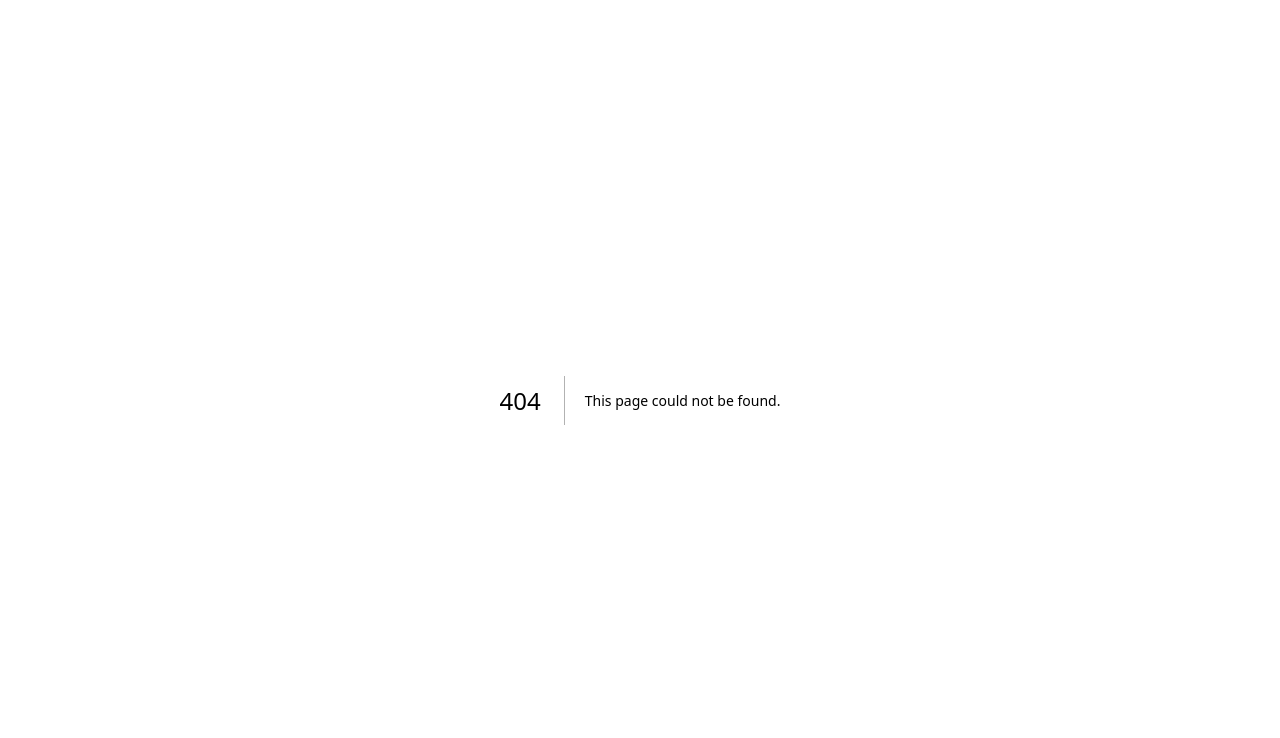
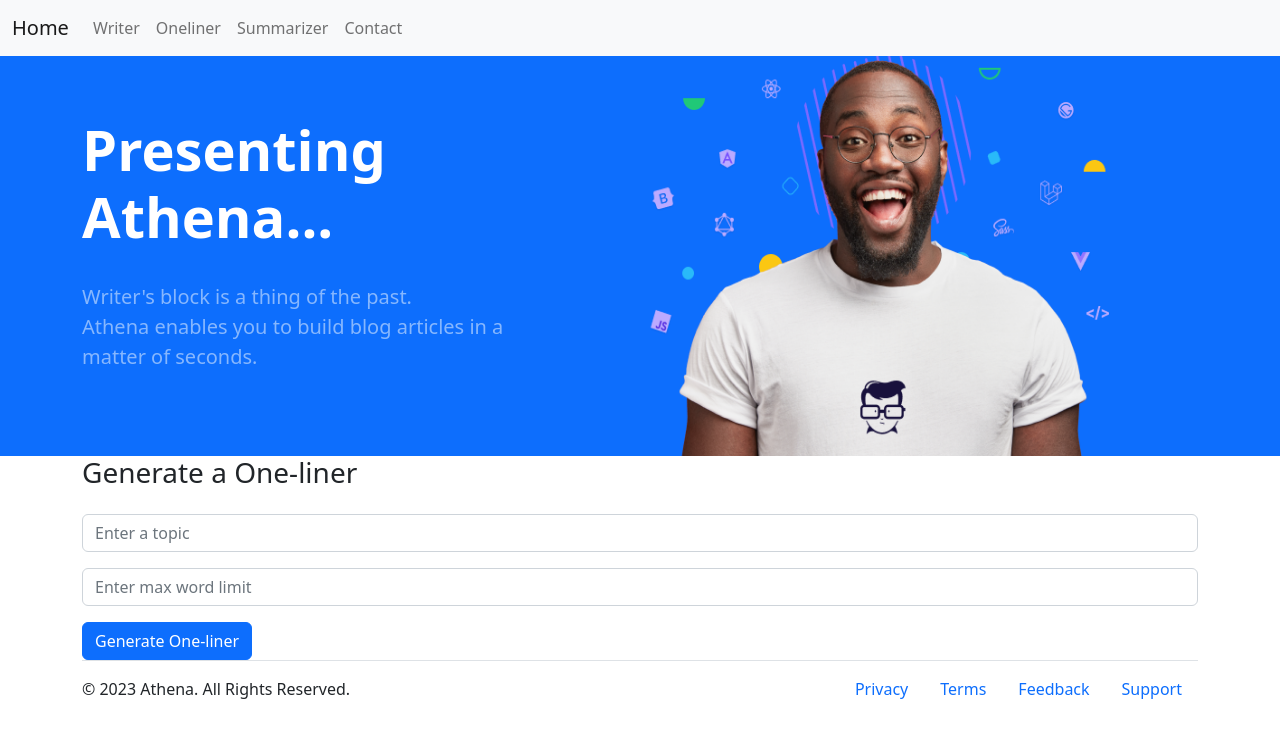
Before and after one commit to ranababu1/athena, a Next.js app: page /oneliner in a window 1280 px wide. Before the commit this address had no page. Shown: the top 738 px of the page. Built offline with nearby package versions, Linux system fonts and the light colour scheme.

Commit message:
new pages added

```diff
--- a/components/HeroSection.jsx
+++ /dev/null
@@ -1,29 +0,0 @@
-import React, { useState } from "react";
-import Link from 'next/link';
-
-const HeroSection = () => {
-  const [isTyped, setIsTyped] = useState(false);
-
-  return (
-    <section className="py-lg-18 py-10 bg-auto bg-light hero-graphics">
-      <div className="container">
-        <div className="row justify-content-center">
-          <div className="col-xl-7 col-lg-7 col-md-12">
-            <div className="py-8 py-lg-0 text-center">
-              <h1 className="display-2 fw-bold mb-3 text-primary">
-                <span className="text-dark px-3 px-md-0">Athena</span>
-              </h1>
-              <p className="mb-8 h3 text-dark">
-                Writer's block is a thing of the past. Now building blog articles should not be a hassle. Athena is here to help you build your blog articles in a matter of seconds.
-              </p>
-
-
-            </div>
-          </div>
-        </div>
-      </div>
-    </section>
-  );
-};
-
-export default HeroSection;
--- /dev/null
+++ b/components/Herosection.jsx
@@ -0,0 +1,35 @@
+import React from "react";
+import Image from "next/image";
+
+const Herosection = () => {
+  return (
+    <div className="bg-primary">
+      <div className="container">
+        <div className="row align-items-center no-gutters">
+          <div className="col-xl-5 col-lg-6 col-md-12">
+            <div className="py-5">
+              <h1 className="text-white display-4 fw-bold">
+                Presenting Athena...
+              </h1>
+              <p className="text-white-50 mb-4 lead pt-4">
+                Writer's block is a thing of the past. <br />
+                Athena enables you to build blog articles in a matter of
+                seconds.
+              </p>
+            </div>
+          </div>
+          <div class=" col-xl-7 col-lg-6 col-md-12 text-lg-right text-center">
+            <Image
+              src="/hero-img.png"
+              alt="hero image"
+              width={500}
+              height={400}
+            />
+          </div>
+        </div>
+      </div>
+    </div>
+  );
+};
+
+export default Herosection;
--- /dev/null
+++ b/components/Navigation.jsx
@@ -0,0 +1,41 @@
+import Link from "next/link";
+import React from "react";
+
+const Navigation = () => {
+  return (
+    <nav className="navbar navbar-expand-lg navbar-light bg-light">
+      <div className="container-fluid">
+        <Link className="navbar-brand" href="/">
+          Home
+        </Link>
+
+        <div className="collapse navbar-collapse">
+          <ul className="navbar-nav me-auto mb-2 mb-lg-0">
+            <li className="nav-item active">
+              <Link className="nav-link" href="/writer">
+                Writer
+              </Link>
+            </li>
+            <li className="nav-item">
+              <Link className="nav-link" href="/oneliner">
+                Oneliner
+              </Link>
+            </li>
+            <li className="nav-item">
+              <Link className="nav-link" href="/summarizer">
+                Summarizer
+              </Link>
+            </li>
+            <li className="nav-item">
+              <Link className="nav-link" href="/contact">
+                Contact
+              </Link>
+            </li>
+          </ul>
+        </div>
+      </div>
+    </nav>
+  );
+};
+
+export default Navigation;
--- /dev/null
+++ b/components/onelinerForm.jsx
@@ -0,0 +1,49 @@
+// File: components/OnelinerForm.jsx
+import { useState } from "react";
+
+const OnelinerForm = ({ onSubmit }) => {
+  const [topicInput, setTopicInput] = useState("");
+  const [lengthInput, setLengthInput] = useState("");
+
+  function handleSubmit(event) {
+    event.preventDefault();
+    onSubmit({
+      topic: topicInput,
+      maxWordLimit: lengthInput,
+    });
+  }
+
+  return (
+    <form onSubmit={handleSubmit}>
+      <div className="form-group">
+        <input
+          type="text"
+          name="topic"
+          className="form-control mb-3"
+          placeholder="Enter a topic"
+          value={topicInput}
+          onChange={(e) => setTopicInput(e.target.value)}
+        />
+      </div>
+      <div className="form-group">
+        <input
+          type="number"
+          name="length"
+          className="form-control mb-3"
+          placeholder="Enter max word limit"
+          value={lengthInput}
+          onChange={(e) => setLengthInput(e.target.value)}
+        />
+      </div>
+      <div className="form-group">
+        <input
+          type="submit"
+          value="Generate One-liner"
+          className="btn btn-primary"
+        />
+      </div>
+    </form>
+  );
+};
+
+export default OnelinerForm;
--- a/pages/_app.js
+++ b/pages/_app.js
@@ -1,10 +1,10 @@
-import '../styles/global.css';
+import "../styles/global.css";
 import { useState, useRef } from "react";
 import jsPDF from "jspdf";
 import "bootstrap/dist/css/bootstrap.min.css";
 import HeroSection from "../components/HeroSection";
 import ContentForm from "../components/ContentForm";
-import Hero2 from "../components/Hero2";
+import Herosection from "../components/Herosection";
 
 export default function App({ Component, pageProps }) {
   return <Component {...pageProps} />;
--- /dev/null
+++ b/pages/oneliner.jsx
@@ -0,0 +1,65 @@
+import Head from "next/head";
+import { useState } from "react";
+import OnelinerForm from "../components/onelinerForm";
+import Footer from "../components/Footer";
+import Herosection from "../components/Herosection";
+import Navigation from "../components/Navigation";
+
+export default function Oneliner() {
+  const [result, setResult] = useState();
+  const [loading, setLoading] = useState(false);
+
+  async function onSubmit(formData) {
+    setLoading(true);
+    try {
+      const response = await fetch("/api/apiCall", {
+        method: "POST",
+        headers: {
+          "Content-Type": "application/json",
+        },
+        body: JSON.stringify({
+          ...formData,
+          action: "generateOneliner",
+        }),
+      });
+
+      const data = await response.json();
+      if (response.status !== 200) {
+        throw (
+          data.error ||
+          new Error(`Request failed with status ${response.status}`)
+        );
+      }
+
+      setResult(data.result);
+    } catch (error) {
+      console.error(error);
+      alert(error.message);
+    } finally {
+      setLoading(false);
+    }
+  }
+
+  return (
+    <>
+      <Navigation />
+      <Herosection />
+      <div className="container">
+        <h3 className="mb-4">Generate a One-liner</h3>
+        <OnelinerForm onSubmit={onSubmit} />
+
+        {loading ? (
+          <div>Loading...</div>
+        ) : (
+          result && (
+            <div>
+              <h1>Generated One-liner</h1>
+              <p>{result}</p>
+            </div>
+          )
+        )}
+      </div>
+      <Footer />
+    </>
+  );
+}
```
Also changed, not shown: components/Nav.jsx (added, +35 -0 lines), pages/api/apiCall.js (+24 -5 lines), pages/contact.jsx (added, +16 -0 lines), pages/index.js (+32 -18 lines), pages/summarizer.jsx (added, +16 -0 lines).
